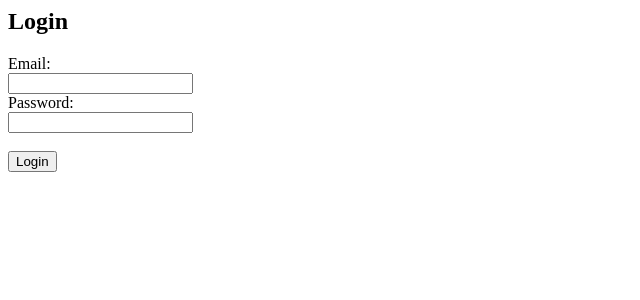
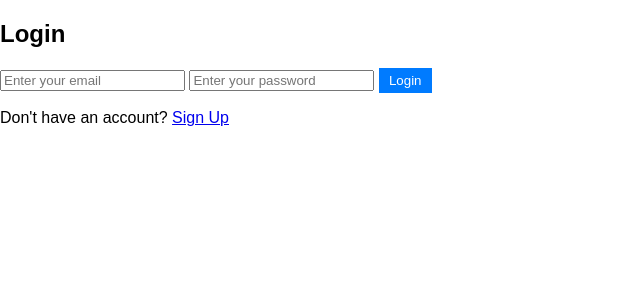
Before and after one commit to Indhupamula/Skill-connect-ai, a Flask app: template templates/login.html in a window 1280 px wide. Shown: the top 300 px of the page, without its empty margins (0-640 px from the left). Run offline with Flask 3, Linux system fonts and the light colour scheme; the template is opened without the code that fills it, so the values that code supplies are empty; some libraries are stand-ins or nearby versions.

Commit message:
Update login.html

```diff
--- a/templates/login.html
+++ b/templates/login.html
@@ -1,8 +1,19 @@
-<h2>Login</h2>
-<form method="POST">
-    <label>Email:</label><br>
-    <input type="email" name="email" required><br>
-    <label>Password:</label><br>
-    <input type="password" name="password" required><br><br>
-    <button type="submit">Login</button>
-</form>
+<!DOCTYPE html>
+<html lang="en">
+<head>
+    <meta charset="UTF-8">
+    <title>Login - SkillConnect AI</title>
+    <link rel="stylesheet" href="{{ url_for('static', filename='css/style.css') }}">
+</head>
+<body>
+    <div class="auth-container">
+        <h2>Login</h2>
+        <form method="POST">
+            <input type="email" name="email" placeholder="Enter your email" required>
+            <input type="password" name="password" placeholder="Enter your password" required>
+            <button type="submit">Login</button>
+        </form>
+        <p>Don't have an account? <a href="/signup">Sign Up</a></p>
+    </div>
+</body>
+</html>
```
